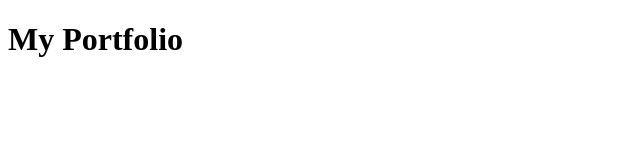
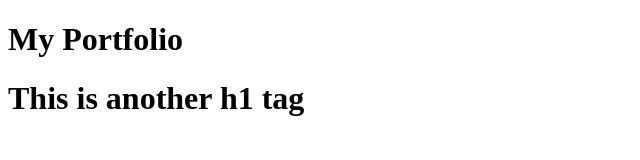
Before and after one commit to tauhid-hasan-dev/portfolio-tauhid-hasan, a plain HTML site: page index.html in a window 1280 px wide. Shown: the whole page, without its empty margins (0-640 px from the left). Drawn offline with Linux system fonts and the light colour scheme.

Commit message:
test from another pc

```diff
--- a/index.html
+++ b/index.html
@@ -8,5 +8,6 @@
 </head>
 <body>
     <h1>My Portfolio</h1>
+    <h1>This is another h1 tag</h1>
 </body>
 </html>
```
